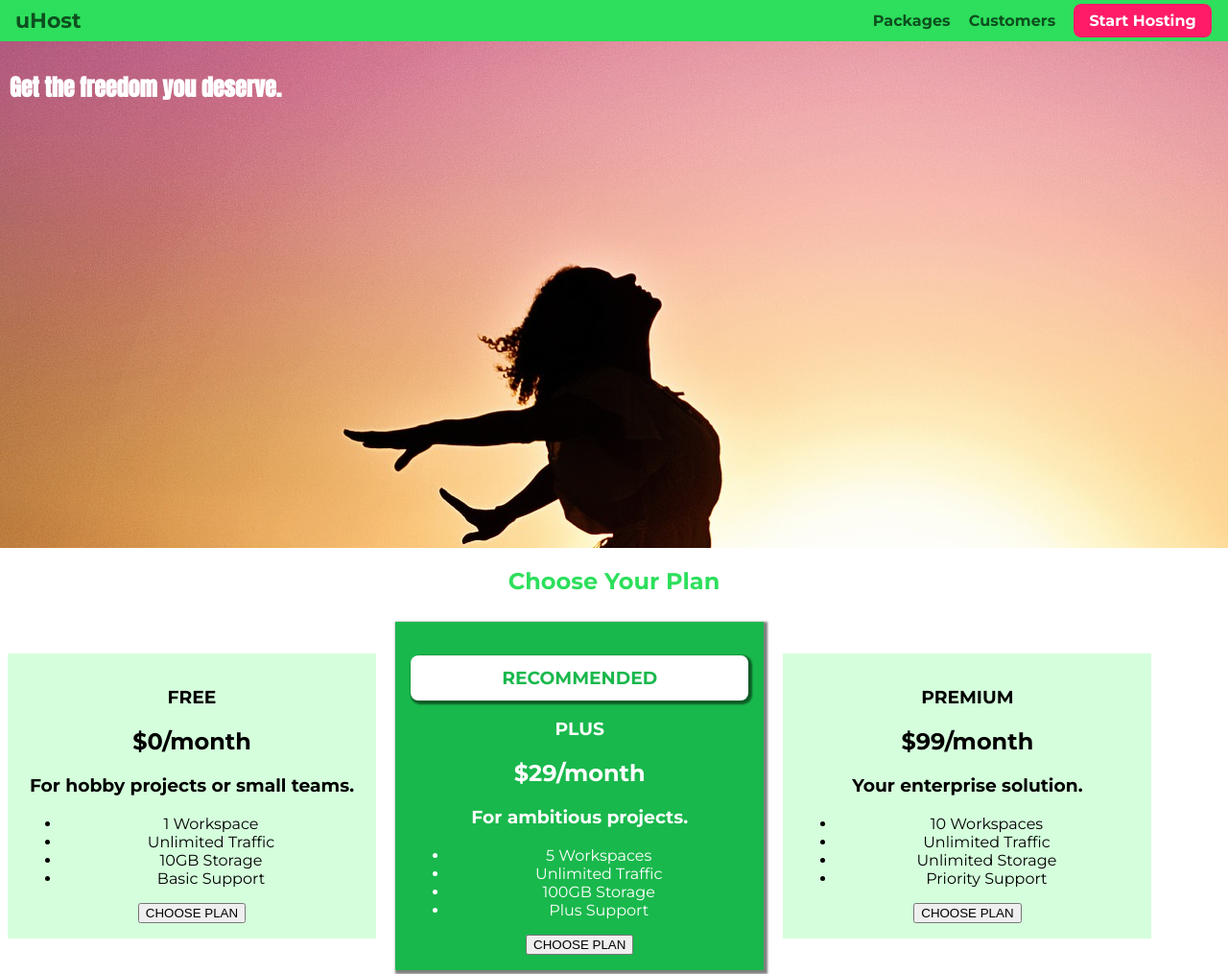
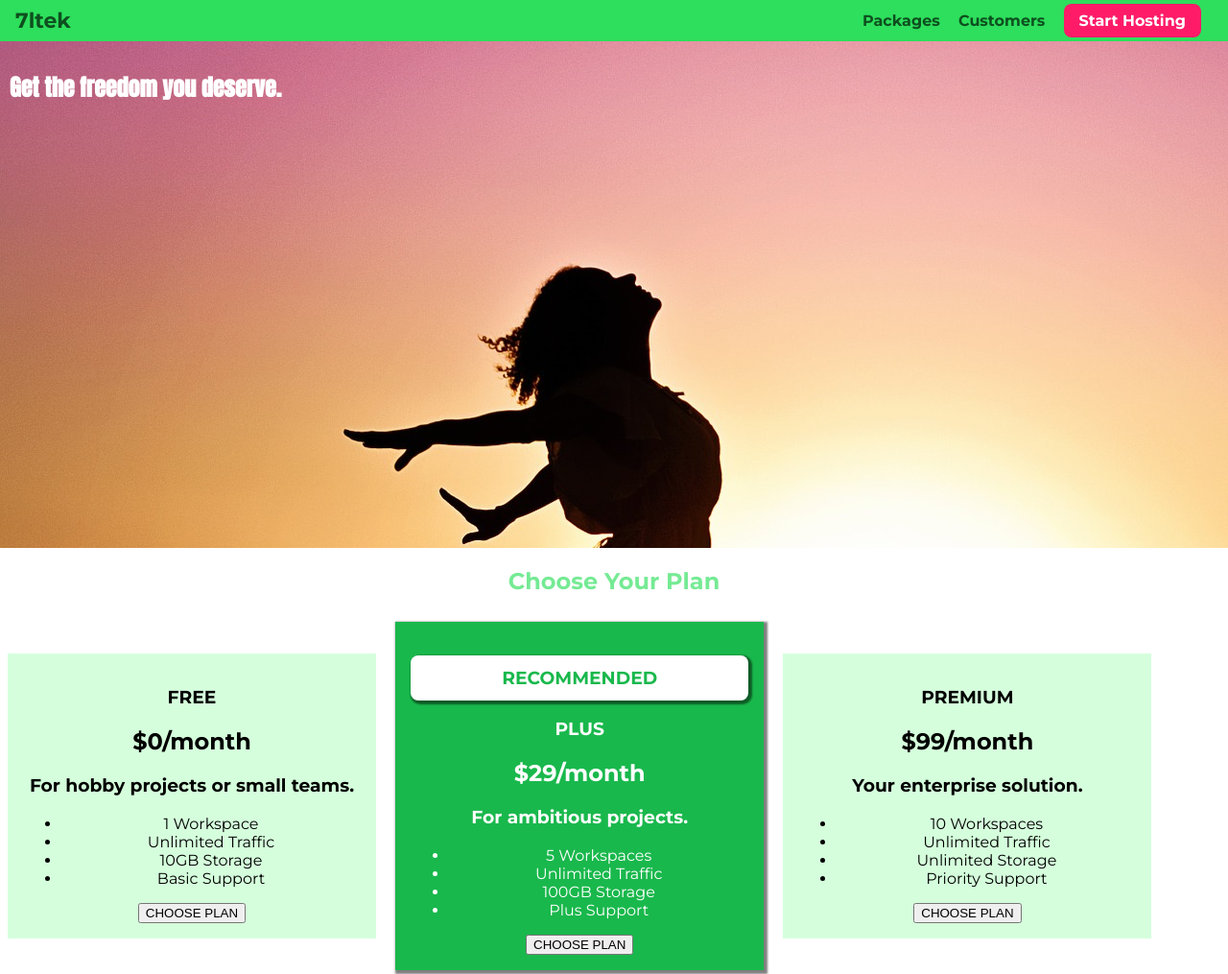
Before and after one commit to amartin3z/gitflow-test, a plain HTML site: page index.html in a window 1280 px wide. Shown: the top 1015 px of the page at 96% size. Drawn offline with Linux system fonts and the light colour scheme.

Commit message:
Actualizacion: se cambia la marca

```diff
--- a/index.html
+++ b/index.html
@@ -15,7 +15,7 @@
     <header class="main-header">
         <div class="main-logo">
             <a href="/" class="main-header__brand">
-                uHost
+                7ltek
             </a>
         </div>
         <nav class="main-nav">
--- a/main.css
+++ b/main.css
@@ -16,7 +16,7 @@ body {
 }
 
 .section-title {
-    color: #2ddf5c;
+    color: #2ddf5da8;
     text-align: center;
 }
 
```
